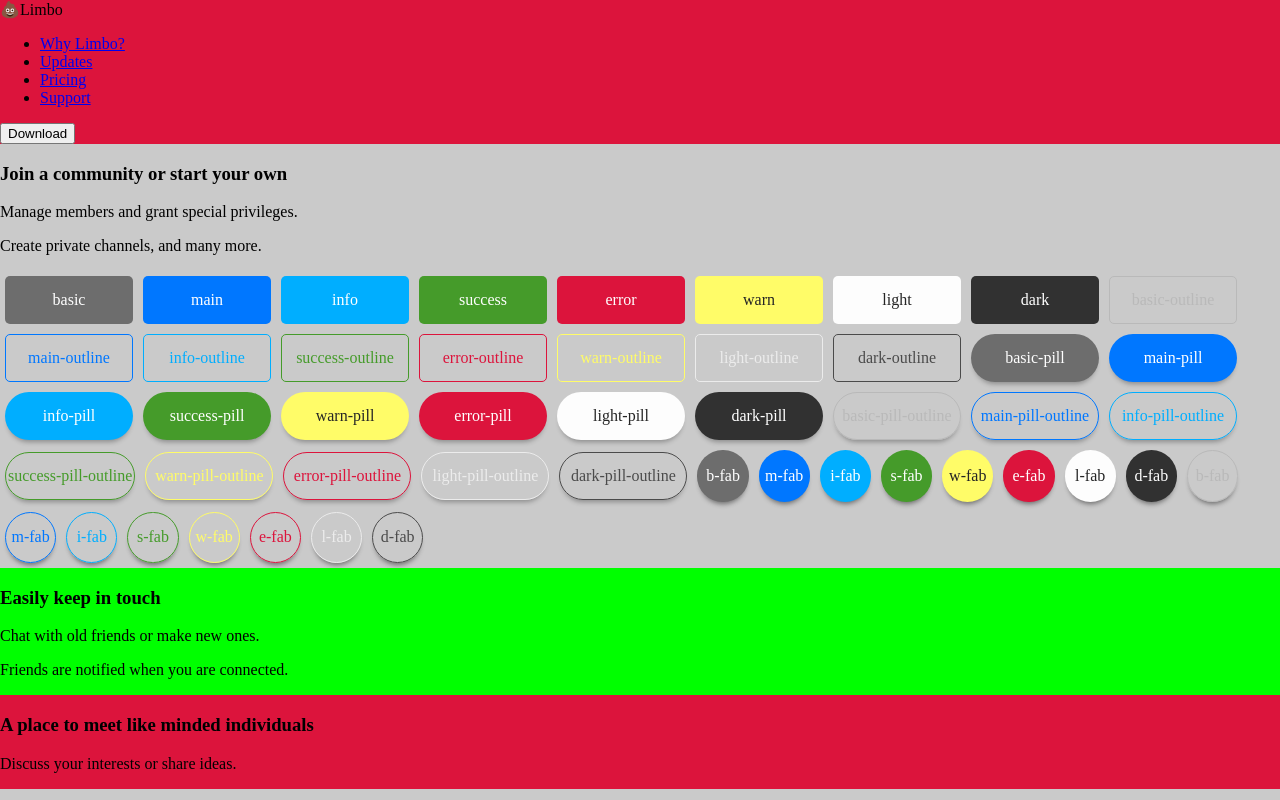
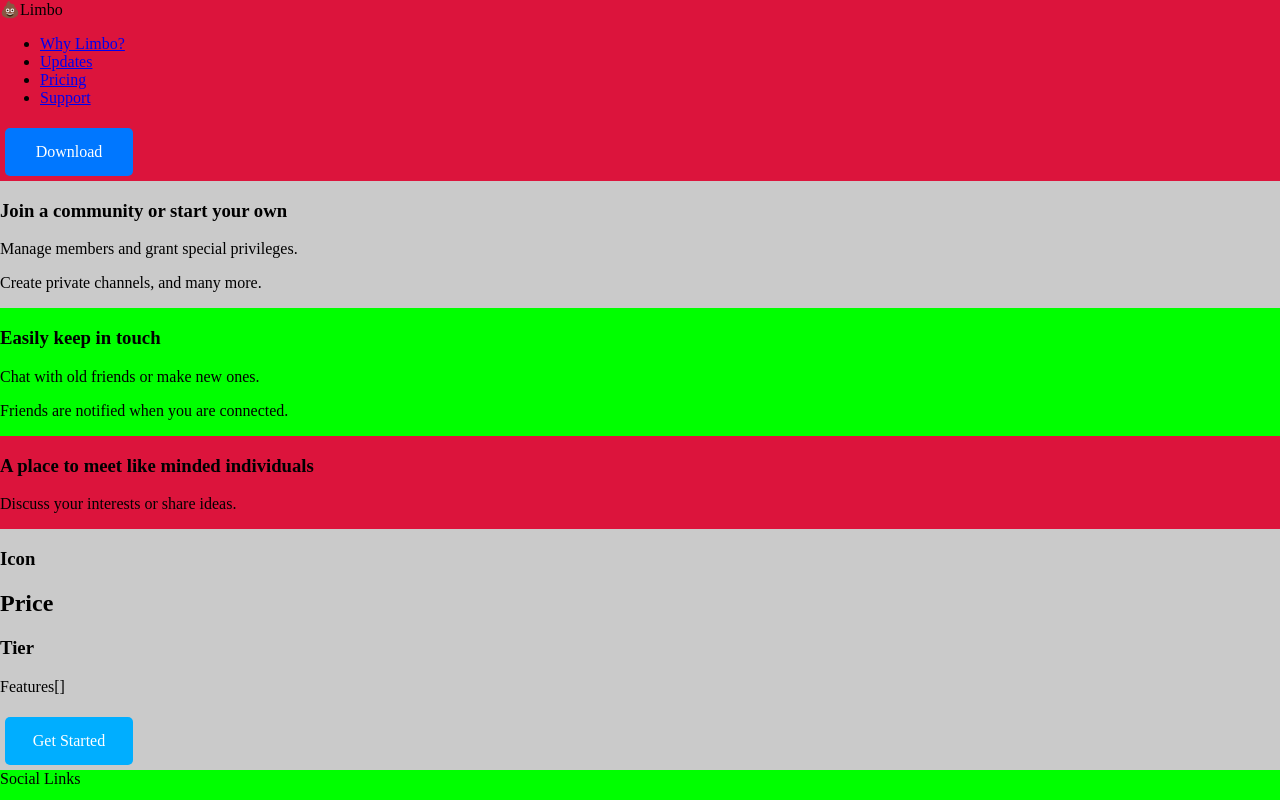
Before and after one commit to johnpagtama/limbo, an Angular app in the folder limbo/: page / in a window 1280 px wide. Shown: the top 800 px of the page. Built offline with nearby package versions, Linux system fonts and the light colour scheme.

Commit message:
Updated buttons to use button component

```diff
--- a/limbo/src/app/components/home/home.component.html
+++ b/limbo/src/app/components/home/home.component.html
@@ -11,7 +11,7 @@
                     </ng-container>
                 </ul>
 
-                <app-button text="Download"></app-button>
+                <app-button text="Download" classes="btn btn__txt btn--main"></app-button>
             </nav>
         </ng-template>
 
@@ -20,7 +20,6 @@
                 <a routerLink="{{link}}">{{text}}</a>
             </li>
         </ng-template>
-
     </header>
     <!-- <main> -->
         <section class="layout-home__feature-1">
@@ -29,60 +28,6 @@
                 <p>Manage members and grant special privileges.</p>
                 <p>Create private channels, and many more.</p>
             </header>
-
-            <app-button (click)="btn()" text="basic" classes="btn btn__txt btn--basic"></app-button>
-            <app-button text="main" classes="btn btn__txt btn--main"></app-button>
-            <app-button text="info" classes="btn btn__txt btn--info"></app-button>
-            <app-button text="success" classes="btn btn__txt btn--success"></app-button>
-            <app-button text="error" classes="btn btn__txt btn--error"></app-button>
-            <app-button text="warn" classes="btn btn__txt btn--warn"></app-button>
-            <app-button text="light" classes="btn btn__txt btn--light"></app-button>
-            <app-button text="dark" classes="btn btn__txt btn--dark"></app-button>
-
-            <app-button (click)="btnOutline()" text="basic-outline" classes="btn btn__txt btn--basic-outline"></app-button>
-            <app-button text="main-outline" classes="btn btn__txt btn--main-outline"></app-button>
-            <app-button text="info-outline" classes="btn btn__txt btn--info-outline"></app-button>
-            <app-button text="success-outline" classes="btn btn__txt btn--success-outline"></app-button>
-            <app-button text="error-outline" classes="btn btn__txt btn--error-outline"></app-button>
-            <app-button text="warn-outline" classes="btn btn__txt btn--warn-outline"></app-button>
-            <app-button text="light-outline" classes="btn btn__txt btn--light-outline"></app-button>
-            <app-button text="dark-outline" classes="btn btn__txt btn--dark-outline"></app-button>
-
-            <app-button (click)="btnPill()" text="basic-pill" classes="btn-pill btn__txt btn-pill--basic"></app-button>
-            <app-button text="main-pill" classes="btn-pill btn__txt btn-pill--main"></app-button>
-            <app-button text="info-pill" classes="btn-pill btn__txt btn-pill--info"></app-button>
-            <app-button text="success-pill" classes="btn-pill btn__txt btn-pill--success"></app-button>
-            <app-button text="warn-pill" classes="btn-pill btn__txt btn-pill--warn"></app-button>
-            <app-button text="error-pill" classes="btn-pill btn__txt btn-pill--error"></app-button>
-            <app-button text="light-pill" classes="btn-pill btn__txt btn-pill--light"></app-button>
-            <app-button text="dark-pill" classes="btn-pill btn__txt btn-pill--dark"></app-button>
-
-            <app-button (click)="btnPillOutline()" text="basic-pill-outline" classes="btn-pill btn__txt btn-pill--basic-outline"></app-button>
-            <app-button text="main-pill-outline" classes="btn-pill btn__txt btn-pill--main-outline"></app-button>
-            <app-button text="info-pill-outline" classes="btn-pill btn__txt btn-pill--info-outline"></app-button>
-            <app-button text="success-pill-outline" classes="btn-pill btn__txt btn-pill--success-outline"></app-button>
-            <app-button text="warn-pill-outline" classes="btn-pill btn__txt btn-pill--warn-outline"></app-button>
-            <app-button text="error-pill-outline" classes="btn-pill btn__txt btn-pill--error-outline"></app-button>
-            <app-button text="light-pill-outline" classes="btn-pill btn__txt btn-pill--light-outline"></app-button>
-            <app-button text="dark-pill-outline" classes="btn-pill btn__txt btn-pill--dark-outline"></app-button>
-
-            <app-button (click)="btnFab()" text="b-fab" classes="btn-fab btn__txt btn-fab--basic"></app-button>
-            <app-button text="m-fab" classes="btn-fab btn__txt btn-fab--main"></app-button>
-            <app-button text="i-fab" classes="btn-fab btn__txt btn-fab--info"></app-button>
-            <app-button text="s-fab" classes="btn-fab btn__txt btn-fab--success"></app-button>
-            <app-button text="w-fab" classes="btn-fab btn__txt btn-fab--warn"></app-button>
-            <app-button text="e-fab" classes="btn-fab btn__txt btn-fab--error"></app-button>
-            <app-button text="l-fab" classes="btn-fab btn__txt btn-fab--light"></app-button>
-            <app-button text="d-fab" classes="btn-fab btn__txt btn-fab--dark"></app-button>
-
-            <app-button (click)="btnFabOutline()" text="b-fab" classes="btn-fab btn__txt btn-fab--basic-outline"></app-button>
-            <app-button text="m-fab" classes="btn-fab btn__txt btn-fab--main-outline"></app-button>
-            <app-button text="i-fab" classes="btn-fab btn__txt btn-fab--info-outline"></app-button>
-            <app-button text="s-fab" classes="btn-fab btn__txt btn-fab--success-outline"></app-button>
-            <app-button text="w-fab" classes="btn-fab btn__txt btn-fab--warn-outline"></app-button>
-            <app-button text="e-fab" classes="btn-fab btn__txt btn-fab--error-outline"></app-button>
-            <app-button text="l-fab" classes="btn-fab btn__txt btn-fab--light-outline"></app-button>
-            <app-button text="d-fab" classes="btn-fab btn__txt btn-fab--dark-outline"></app-button>
         </section>
         <section class="layout-home__feature-2">
             <header>
@@ -105,7 +50,7 @@
         </header>
         <h1>Tier</h1>
         <p>Features[]</p>
-        <app-button text="GET STARTED"></app-button>
+        <app-button text="Get Started" classes="btn btn__txt btn--info"></app-button>
     </section>
     <footer class="layout-home__footer">
         Social Links
```
Also changed, not shown: limbo/src/app/app.module.ts (line endings or trailing spaces).
